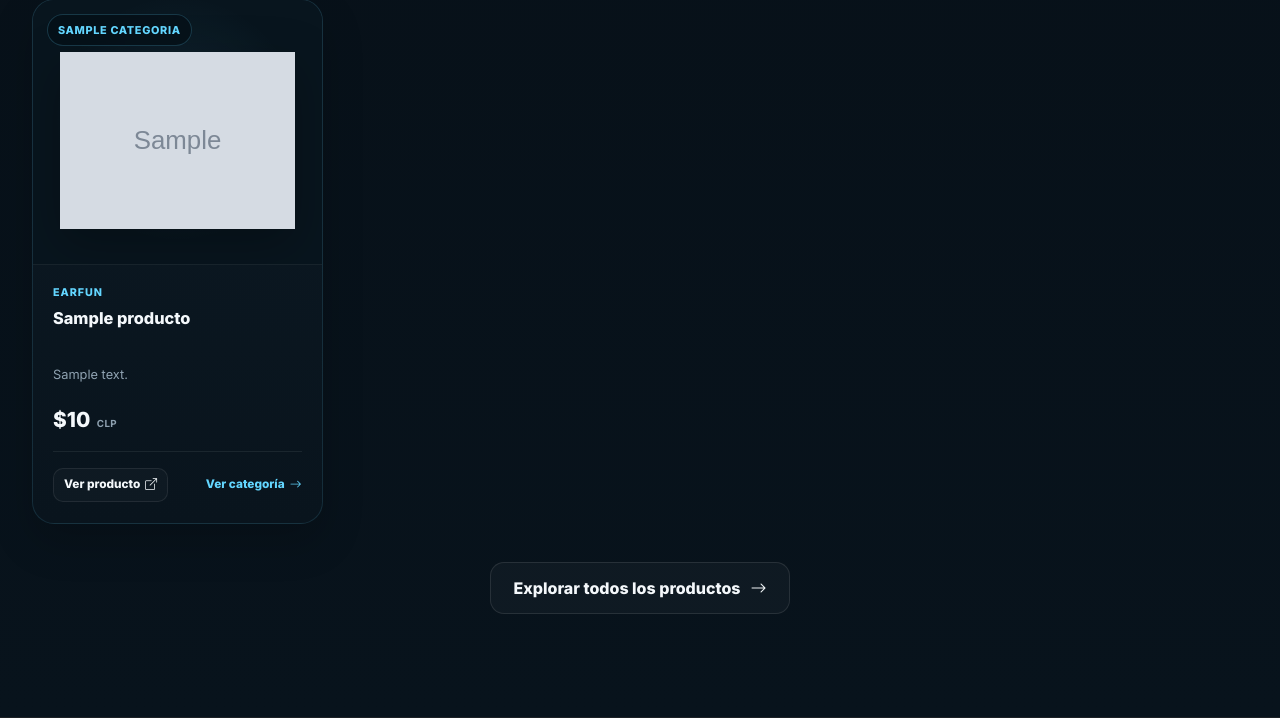
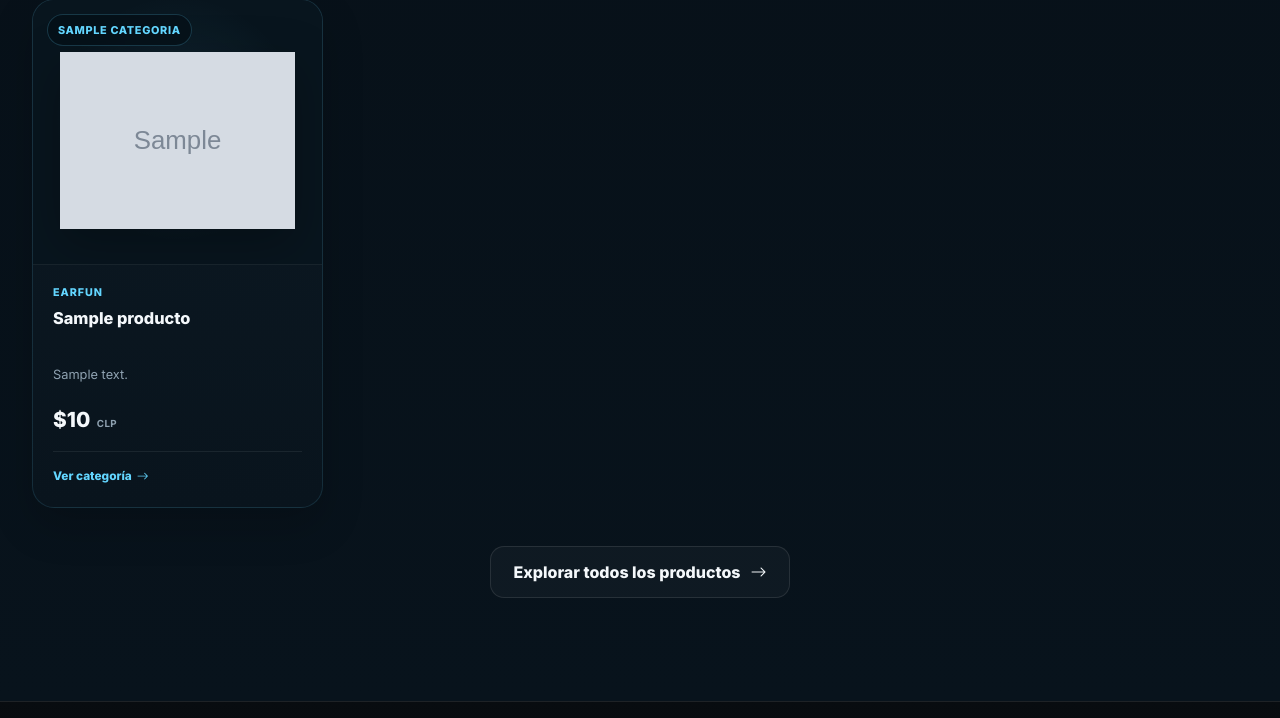
Before and after one commit to anMartinezc/AUDEX, a Django app: page / in a window 1280 px wide. Shown: the part 2405-3123 px from the top of the page. Run offline with Django 5.2, Linux system fonts and the light colour scheme; tables that the repository leaves empty hold one stand-in row (values such as "Sample post"); grey boxes marked "Sample" are stand-in pictures; data that the repository does not hold is empty.

Commit message:
arreglo inicio

```diff
--- a/core/templates/core/inicio.html
+++ b/core/templates/core/inicio.html
@@ -665,15 +665,6 @@
 
                         <div class="producto-destacado__acciones">
 
-                            <a
-                                href="{% url 'core:producto_detalle' producto.id %}"
-                                class="producto-destacado__ver-producto"
-                            >
-                                Ver producto
-
-                                <i class="bi bi-box-arrow-up-right"></i>
-
-                            </a>
 
 
                             <a
```
